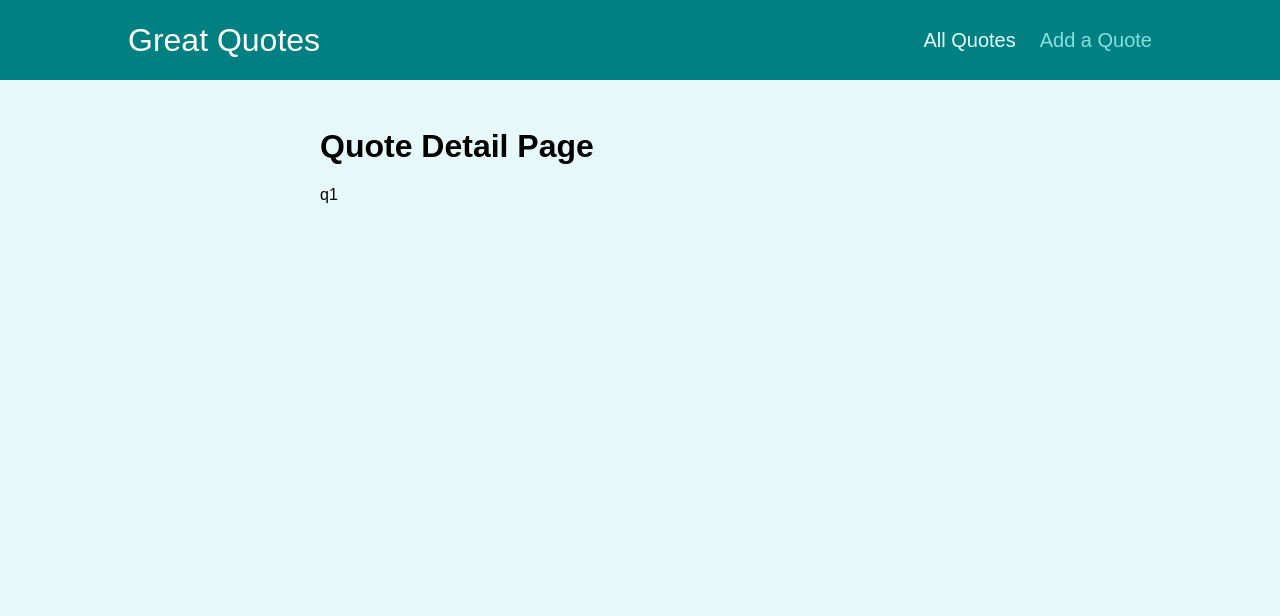
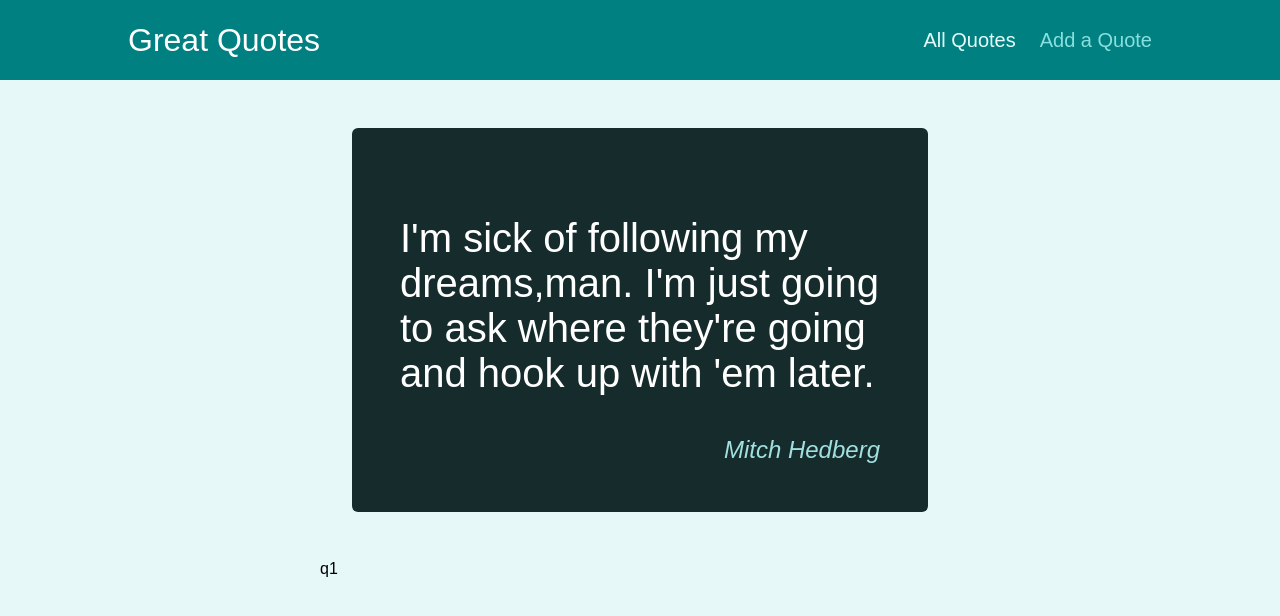
Before and after one commit to EmeraldSerpent57/GreatQuotes-app-reactRouter, a React (Create React App) app: page /quotes/q1 in a window 1280 px wide. Shown: the top 616 px of the page. Built offline with nearby package versions, Linux system fonts and the light colour scheme.

Commit message:
configured quoteId to make sure it is valid

```diff
--- a/src/components/quotes/QuoteItem.js
+++ b/src/components/quotes/QuoteItem.js
@@ -1,3 +1,4 @@
+import { Link } from 'react-router-dom';
 import classes from './QuoteItem.module.css';
 
 const QuoteItem = (props) => {
@@ -9,9 +10,9 @@ const QuoteItem = (props) => {
         </blockquote>
         <figcaption>{props.author}</figcaption>
       </figure>
-      <a className='btn'>
+      <Link className='btn' to={`/quotes/${props.id}`}>
         View Fullscreen
-      </a>
+      </Link>
     </li>
   );
 };
--- a/src/pages/QuoteDetails.js
+++ b/src/pages/QuoteDetails.js
@@ -2,13 +2,28 @@ import { Fragment } from "react";
 import { useParams, Route } from "react-router-dom";
 
 import Comments from '../components/comments/Comments';
+import HighlightedQuote from '../components/quotes/HighlightedQuote';
+
+const DUMMY_QUOTES = [
+    { id: 'q1', author: 'Mitch Hedberg', text: "I'm sick of following my dreams,man. I'm just going to ask where they're going and hook up with 'em later." },
+    { id: 'q2', author: 'Will Ferrell', text: "Before you marry a person, you should first make them use a computer with slow internet to see who they really are." },
+    { id: 'q3', author: 'Ellen Degeneres', text: "Never follow anyone else's path. Unless you're in the woods and you're lost and you see path. Then by all means follow that path." },
+    { id: 'q4', author: 'Anonymous', text: "Insomnia sharpens your math skills because you spend all night calculating how much sleep you'll get if you're able to 'fall asleep right now.'" },
+    { id: 'q5', author: 'Anonymous', text: "I walk around like everything's fine, but deep down, inside my shoe, my sock is sliding off." },
+  ];
 
 const QuoteDetails = () => {
     const params = useParams();
 
+    const quote = DUMMY_QUOTES.find(quote => quote.id === params.quoteId);
+
+    if (!quote) {
+        return (<p>No quote found!</p>)
+    }
+
     return (
         <Fragment>
-        <h1>Quote Detail Page</h1>
+        <HighlightedQuote text={quote.text} author={quote.author}/>
         <p>{params.quoteId}</p>
         <Route path={`/quotes/${params.quoteId}/comments`}>
             <Comments />
```
